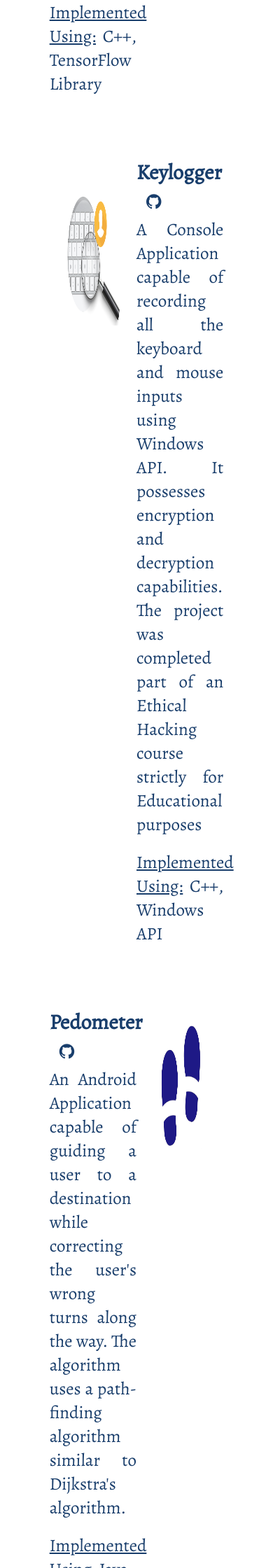
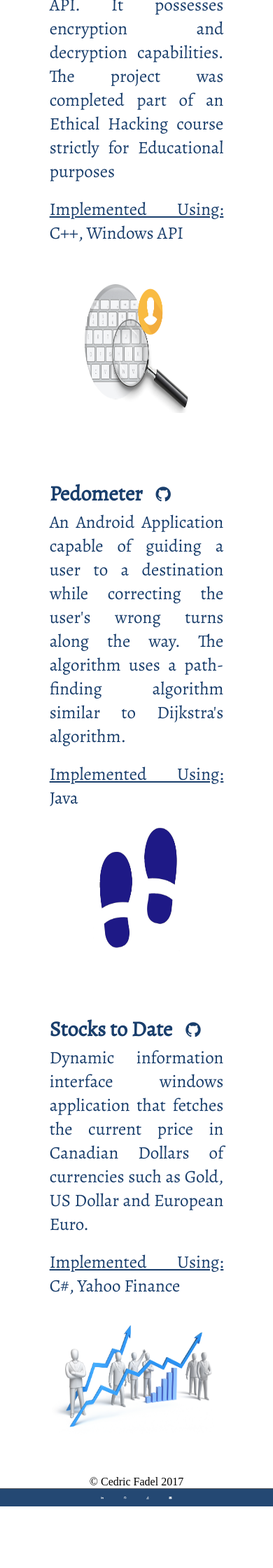
Before and after one commit to cfadel1/PersonalWebsite, a PHP site: page /Portfolio.html in a window 390 px wide. Shown: the part 2080-4320 px from the top of the page at 70% size. After the commit the page ends 4232 px from the top, so only its background shows below. Run offline with PHP 8.4, Linux system fonts and the light colour scheme; some libraries are stand-ins or nearby versions; some web fonts are replaced.

Commit message:
Made website slightly more responsive.

```diff
--- a/Blog.html
+++ b/Blog.html
@@ -3,6 +3,7 @@
 <head>
     <title>Cedric Fadel</title>
     <meta charset="utf-8">
+    <meta name="viewport" content="width=device-width, initial-scale=1">
     <link rel="icon" type="image/png" href="icon/Website_icon.png">
     <link rel="stylesheet" href="css/Style.css" />
     <link rel="stylesheet" href="https://cdn.rawgit.com/konpa/devicon/master/devicon.min.css">
--- a/Portfolio.html
+++ b/Portfolio.html
@@ -3,6 +3,7 @@
 <head>
     <title>Cedric Fadel</title>
     <meta charset="utf-8">
+    <meta name="viewport" content="width=device-width, initial-scale=1">
     <link rel="icon" type="image/png" href="icon/Website_icon.png">
     <link rel="stylesheet" href="css/Style.css" />
     <link rel="stylesheet" href="https://cdn.rawgit.com/konpa/devicon/master/devicon.min.css">
@@ -94,8 +95,6 @@
 
                 <div class="inner-box">
                     <div class="project">
-                        <div class="project-image-box left-pos-box project2">
-                        </div>
                         <div class="project-description-box right-pos-box">
                             <div>
                                 <a target="_blank" href="https://github.com/cfadel1" class="social-icon-header">
@@ -120,6 +119,8 @@
                                     <u>Implemented Using:</u> C++, Windows API
                                 </p>
                             </div>
+                        </div>
+                        <div class="project-image-box left-pos-box project2">
                         </div>
                     </div>
                 </div>
@@ -163,8 +164,6 @@
 
                 <div class="inner-box">
                     <div class="project">
-                        <div class="project-image-box left-pos-box project4">
-                        </div>
                         <div class="project-description-box right-pos-box">
                             <div>
                                 <a target="_blank" href="https://github.com/cfadel1" class="social-icon-header">
@@ -186,6 +185,8 @@
                                 <div class="half_clear"></div>
                                 <p><u>Implemented Using:</u> C#, Yahoo Finance</p>
                             </div>
+                        </div>
+                        <div class="project-image-box left-pos-box project4">
                         </div>
                     </div>
                 </div>
@@ -210,7 +211,5 @@
             </div>
         </div>
     </footer>
-    </div>
-    </div>
 </body>
 </html>
--- a/css/Style.css
+++ b/css/Style.css
@@ -341,7 +341,6 @@ figcaption {
     float: right;
 }
 
-
 .project1 {
     width: 50%;
     height: 40vh;
@@ -511,7 +510,7 @@ footer {
     font-size: 1vw;
 }
 
-.social-icons i {
+.about-me-icons i {
     margin: 0.5em 0.5em;
 }
 
@@ -627,6 +626,28 @@ footer {
         border-top: 0.35em solid #002a5c;
     }
 
+@media screen and (max-width: 768px) {
+    .project-description-box {
+        width: 100%;
+    }
+
+    .project1 {
+        width: 100%;
+    }
+
+    .project2 {
+        width: 100%;
+    }
+
+    .project3 {
+        width: 100%;
+    }
+
+    .project4 {
+        width: 100%;
+    }
+}
+
 @keyframes rotate-one {
     0% {
         transform: rotateX(35deg) rotateY(-45deg) rotateZ(0deg);
--- a/index.html
+++ b/index.html
@@ -3,6 +3,7 @@
 <head>
     <title>Cedric Fadel</title>
     <meta charset="utf-8">
+    <meta name="viewport" content="width=device-width, initial-scale=1">
     <link rel="icon" type="image/png" href="icon/Website_icon.png">
     <link rel="stylesheet" href="css/Style.css" />
     <link rel="stylesheet" href="https://cdn.rawgit.com/konpa/devicon/master/devicon.min.css">
```
Lines whose indentation alone changed are shown as unchanged.
